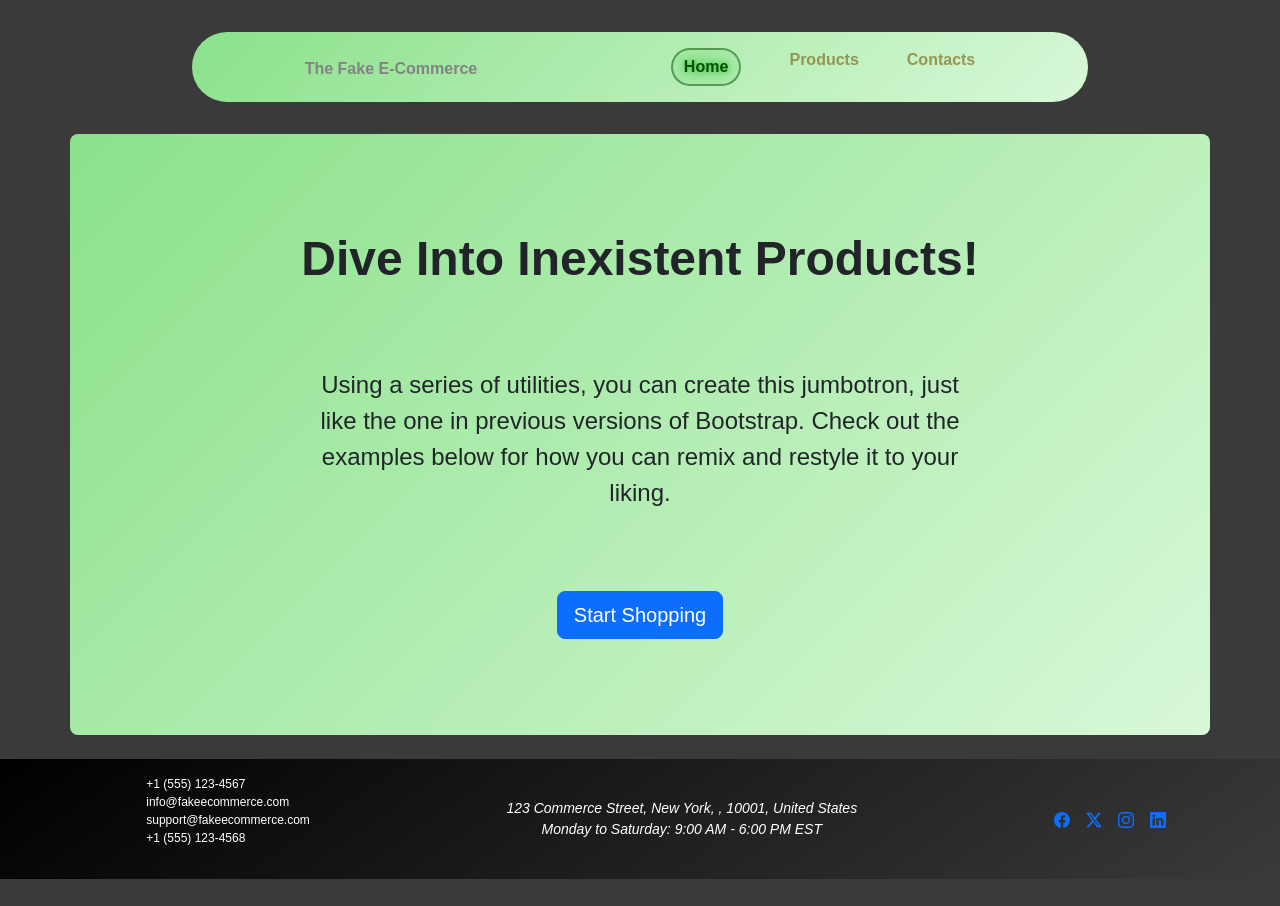
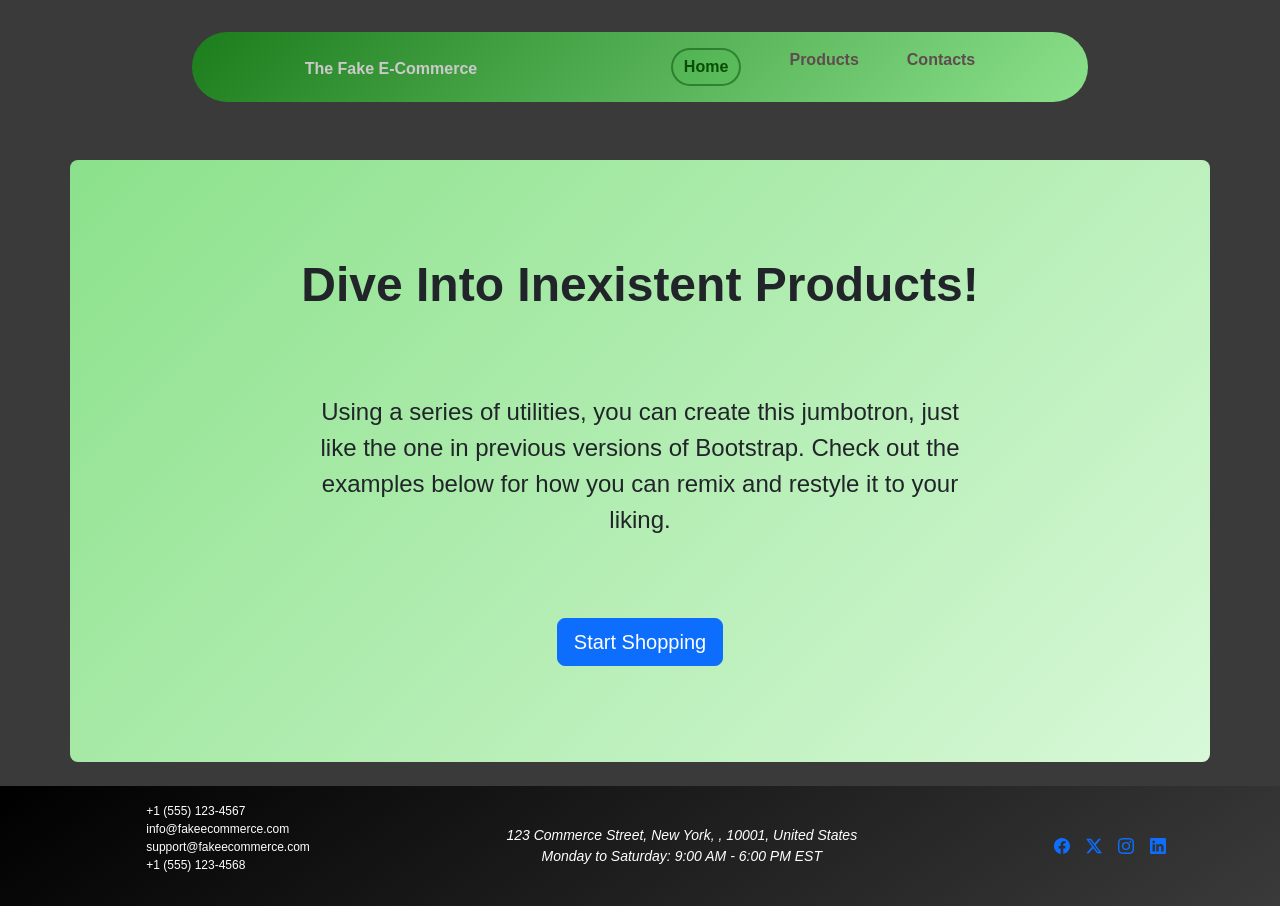
Before and after one commit to stefanozuffi/react-router, a React (Vite) app: page / in a window 1280 px wide. Before the commit the page ends 879 px from the top, so only its background shows below. Built offline with nearby package versions, Linux system fonts and the light colour scheme.

Commit message:
cards and header styling with css

```diff
--- a/package.json
+++ b/package.json
@@ -15,6 +15,7 @@
     "axios": "^1.12.2",
     "bootstrap": "^5.3.8",
     "bootstrap-icons": "^1.13.1",
+    "ldrs": "^1.1.7",
     "react": "^19.1.1",
     "react-dom": "^19.1.1",
     "react-icons": "^5.5.0",
--- a/src/assets/pages/ProductsList.jsx
+++ b/src/assets/pages/ProductsList.jsx
@@ -1,10 +1,16 @@
 import { useEffect, useState } from "react"
 import axios from "axios"
 import ProductCard from "../components/cardss/ProductCard"
+import { Superballs } from 'ldrs/react'
+import 'ldrs/react/Superballs.css'
 
 
 export default function ProductsList() {
     const [products, setProducts] = useState([])
+
+    setTimeout(() => {
+        fetchData('https://fakestoreapi.com/products')
+    }, 3000)
 
     function fetchData(endpoint) {
         axios.get(endpoint)
@@ -18,10 +24,16 @@ export default function ProductsList() {
 
     return(
             <main className="container">
+                {/* {!products &&
+                    <Superballs
+                      size="40"
+                      speed="1.4"
+                      color="black"
+                    />}  this function will be added for the single product card*/}
                 <div className="container">
                 <div className="row g-5">
                     {products.map(item =>
-                        <ProductCard title={item.title} image={item.image} price={item.price} description={item.description} key={item.id} rating={item.rating.rate} category={item.category}/>
+                         <ProductCard title={item.title} image={item.image} price={item.price} description={item.description} key={item.id} rating={item.rating.rate} category={item.category}/>
                     )}
                 </div>
             </div>
--- a/src/index.css
+++ b/src/index.css
@@ -1,5 +1,6 @@
 @import url('bootstrap');
 @import url('bootstrap-icons');
+
 
 * {
   margin: 0;
@@ -17,34 +18,44 @@ a {
   text-decoration: none;
 }
 
+header {
+  margin-bottom: 10rem;
+}
+
+
 .header {
-  background: linear-gradient(135deg, rgb(139, 225, 139) 0%,rgb(216, 248, 216) 100%);
-  margin: 2rem auto;
+  background: linear-gradient(135deg, rgb(28, 125, 28) 0%,rgb(139, 225, 139) 100%);
+  margin: 2rem auto 5rem auto;
   width: 70%;
   border-radius: 50px 50px 50px 50px;
+  position: fixed;
+  top: 0;
+  left: 50%;
+  transform: translateX(-50%);
+  z-index: 1000;
 
 
   h4 {
     font-size: 16px;
     margin-bottom: -3px;
     font-weight: bold;
-    color: rgb(131, 131, 131);
+    color: rgb(202, 202, 202);
   }
 
   nav {
     a {
       text-decoration: none;
-      color: rgb(150, 150, 83);
+      color: rgb(95, 76, 79);
       font-weight: bold;
     }
 
     .active {
       color: rgb(8, 76, 8);
-      text-shadow:
+      /* text-shadow:
         0 0 5px rgba(50, 200, 50, 0.8),
         0 0 10px rgba(50, 200, 50, 0.6),
         0 0 20px rgba(50, 200, 50, 0.4),
-        0 0 40px rgba(50, 200, 50, 0.2);
+        0 0 40px rgba(50, 200, 50, 0.2); */
       background: rgba(50, 200, 50, 0.1);
       border: 2px solid rgba(8, 76, 8, 0.5);
       padding: 0.3rem 0.7rem;
@@ -66,9 +77,20 @@ a {
   border: none;
   color: white;
 
+  span {
+    border-radius: 10px 10px 10px 10px;
+    padding-left: 10px;
+  }
+
   .card-header {
     padding-top: 1.5rem;
     padding-bottom: 1.5rem;
+
+    h5 {
+      overflow: hidden;
+      text-overflow: ellipsis;
+      white-space: nowrap;
+    }
 
 
     span {
@@ -94,45 +116,64 @@ a {
 /* #region Category */
 .man {
   background: linear-gradient(180deg, rgba(135, 172, 228, 0.543) -50%, transparent 100%);
+
+  span {
+    background-color: blue;
+  }
+
   .card-header {
-    background: linear-gradient(180deg, rgba(0, 0, 255, 0.634) 0%,rgba(135, 172, 228, 0.637) 100%);
+    background: linear-gradient(180deg,rgba(135, 172, 228, 0.637)  0%,rgba(0, 0, 255, 0.634) 100%);
     color: white;
-
-    span {
-      background-color: blue;
-    }
   }
 }
 
 .woman {
   background: linear-gradient(180deg, rgba(252, 211, 218, 0.654) -50%, transparent 100%);
+  span {
+    background-color: rgb(245, 92, 117);
+  }
 
   .card-header {
-    background: linear-gradient(180deg, rgba(228, 212, 39, 0.634) 0%,rgba(213, 203, 87, 0.637) 100%);
+    background: linear-gradient(180deg, rgba(252, 211, 218, 0.654) -50%, rgba(251, 116, 139, 0.743)  100%);
     color: white;
 
-    span {
-      background-color: blue;
-    }
+
   }
 
   .woman .card-header {
     background: linear-gradient(180deg, rgba(228, 212, 39, 0.634) 0%,rgba(213, 203, 87, 0.637) 100%);
     color: white;
-
-    span {
-      background-color: blue;
-    }
   }
 
 }
 
 .jewl {
   background: linear-gradient(180deg, rgba(255, 251, 137, 0.561) -20%, transparent 100%);
+
+  color: white;
+
+  span {
+    background-color: darkgoldenrod;
+  }
+
+
+}
+
+.jewl .card-header {
+  background: linear-gradient(180deg, rgb(242, 237, 180) -50%,rgb(163, 150, 0) 100%);
+  color: white;
 }
 
 .elec {
-  background: linear-gradient(180deg, rgba(192, 192, 192, 0.592) -20%, transparent 100%);
+  background: linear-gradient(180deg, rgba(192, 192, 192, 0.259) -20%, transparent 100%);
+
+  span {
+    background-color: rgb(128, 128, 128);
+  }
+
+  .card-header {
+    background: linear-gradient(180deg, rgba(219, 219, 219, 0.592) -50%, rgba(101, 101, 101, 0.592) 100%);
+  }
 }
 
 /* #endregion Category */
@@ -175,3 +216,10 @@ a {
     font-style: italic;
   }
 }
+
+/* Next Features:
+
+1) lista prodotti con filter form
+2) pagina singola product card
+
+*/
```
Also changed, not shown: 1 other file (tests, documents, lock files or other folders).
